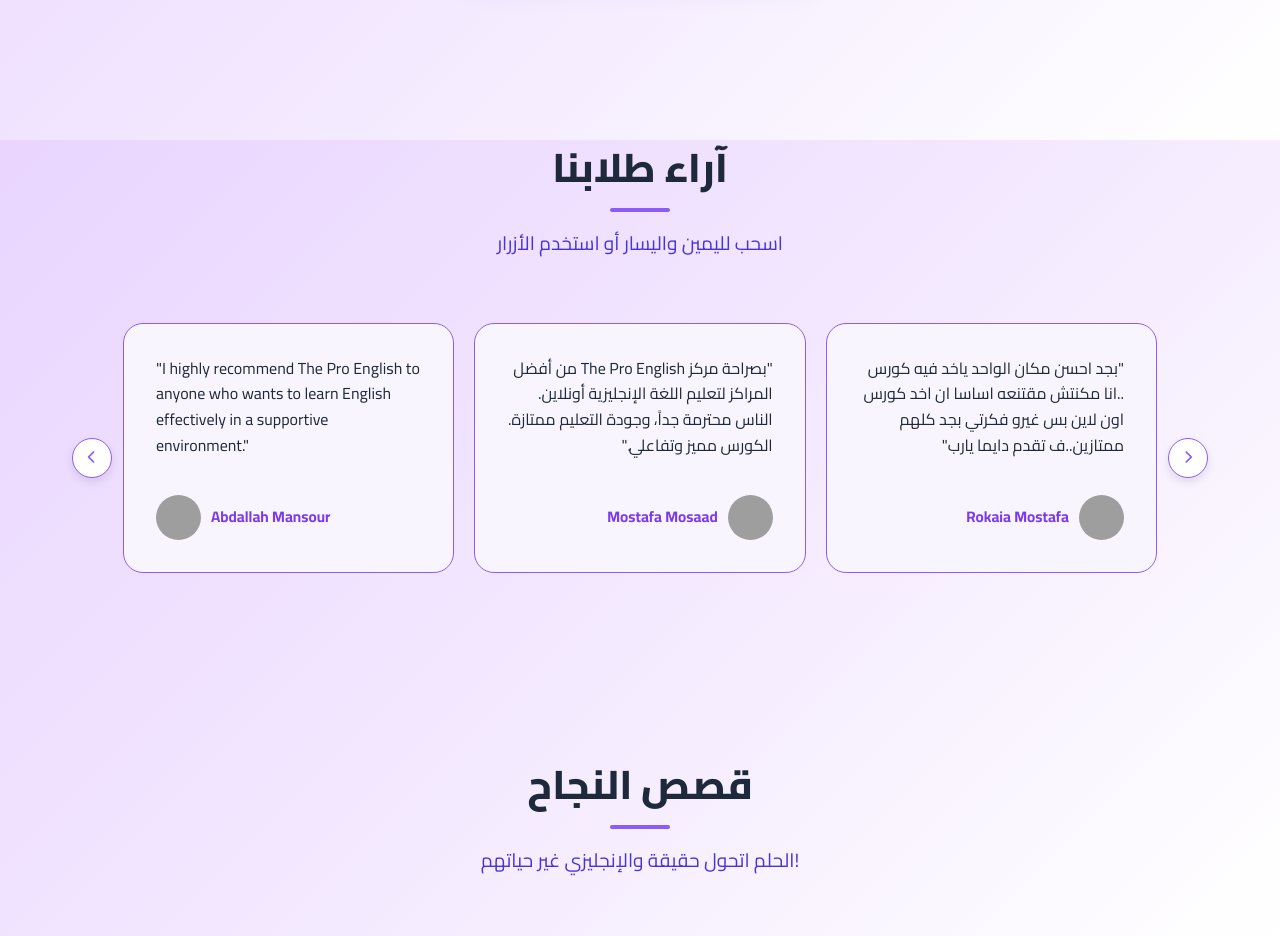
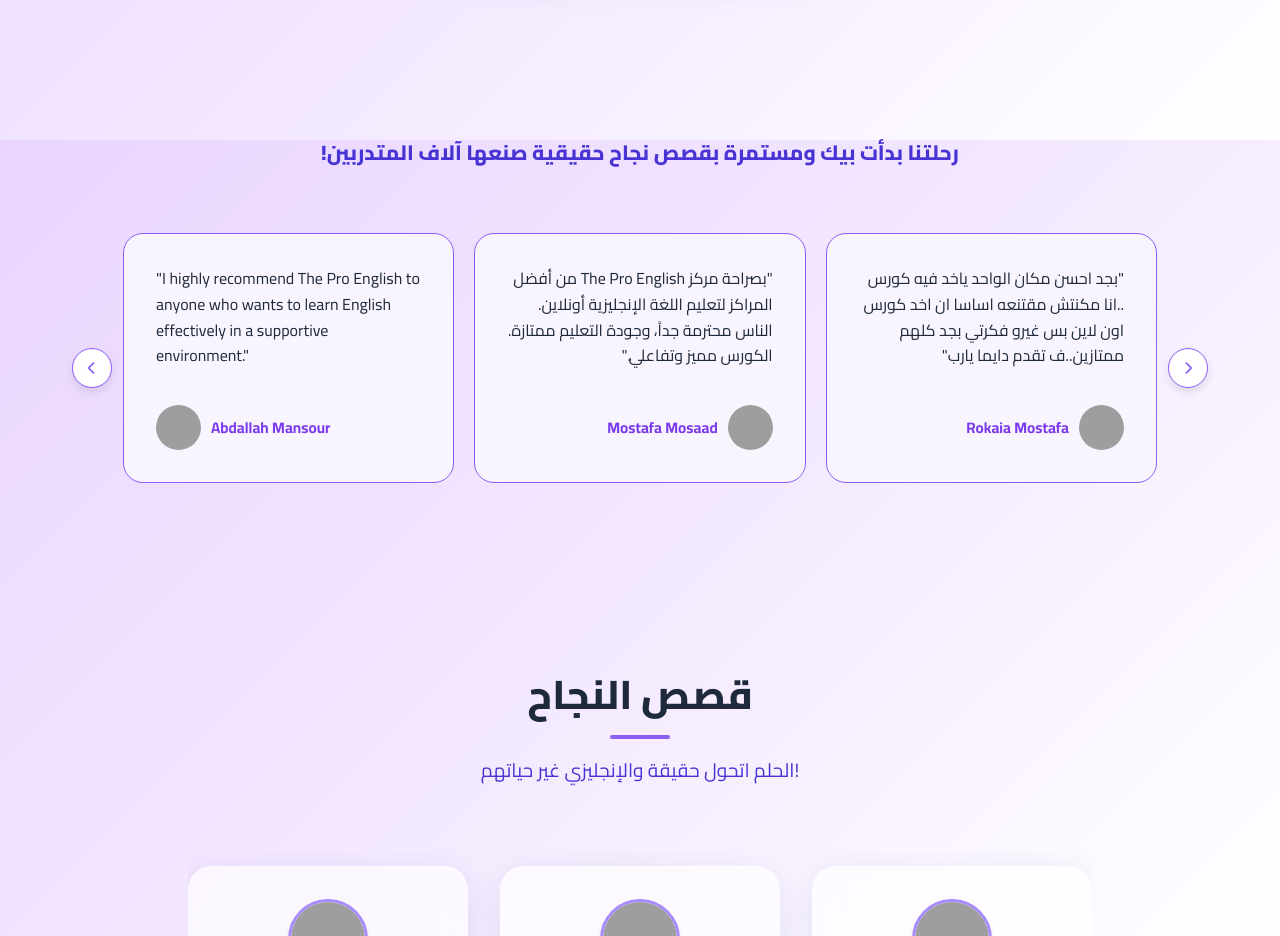
Before and after one commit to youssefhessein70/Landingpage-thepro, a plain HTML site: page index.html in a window 1280 px wide. Shown: the part 5460-6396 px from the top of the page. Drawn offline with Linux system fonts and the light colour scheme; grey boxes are pictures that could not be loaded.

```diff
--- a/index.html
+++ b/index.html
@@ -354,8 +354,9 @@
     <section class="reviews" id="reviews">
         <div class="container">
             <div class="section-header">
-                <h2 class="section-title">آراء طلابنا</h2>
-                <p class="section-subtitle">اسحب لليمين واليسار أو استخدم الأزرار</p>
+                <p class="section-subtitle" style="font-weight: 800; font-size: 1.3rem;">
+                    رحلتنا بدأت بيك ومستمرة بقصص نجاح حقيقية صنعها آلاف المتدربين!
+                </p>
             </div>
 
             <div class="reviews-container">
```
